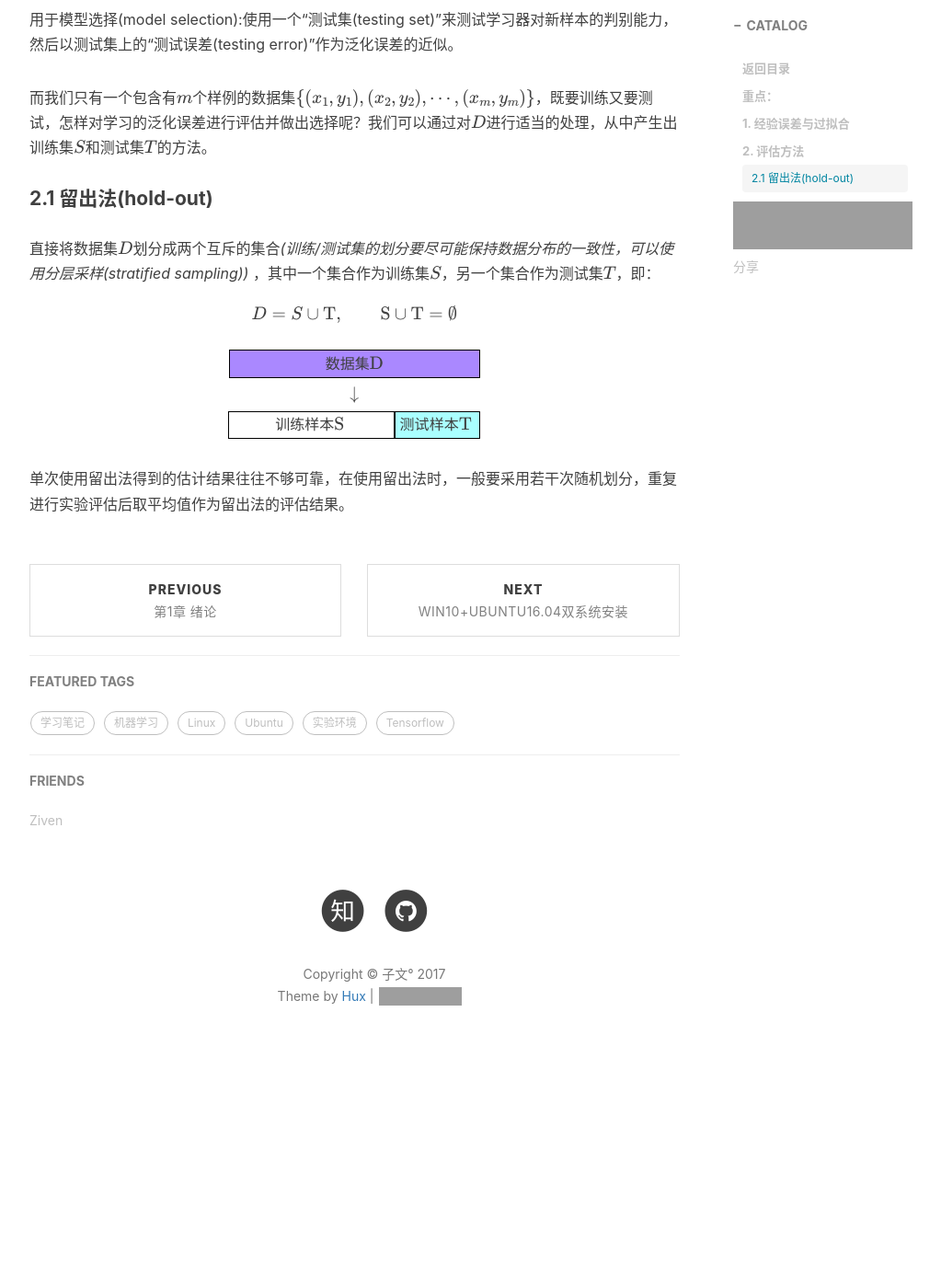
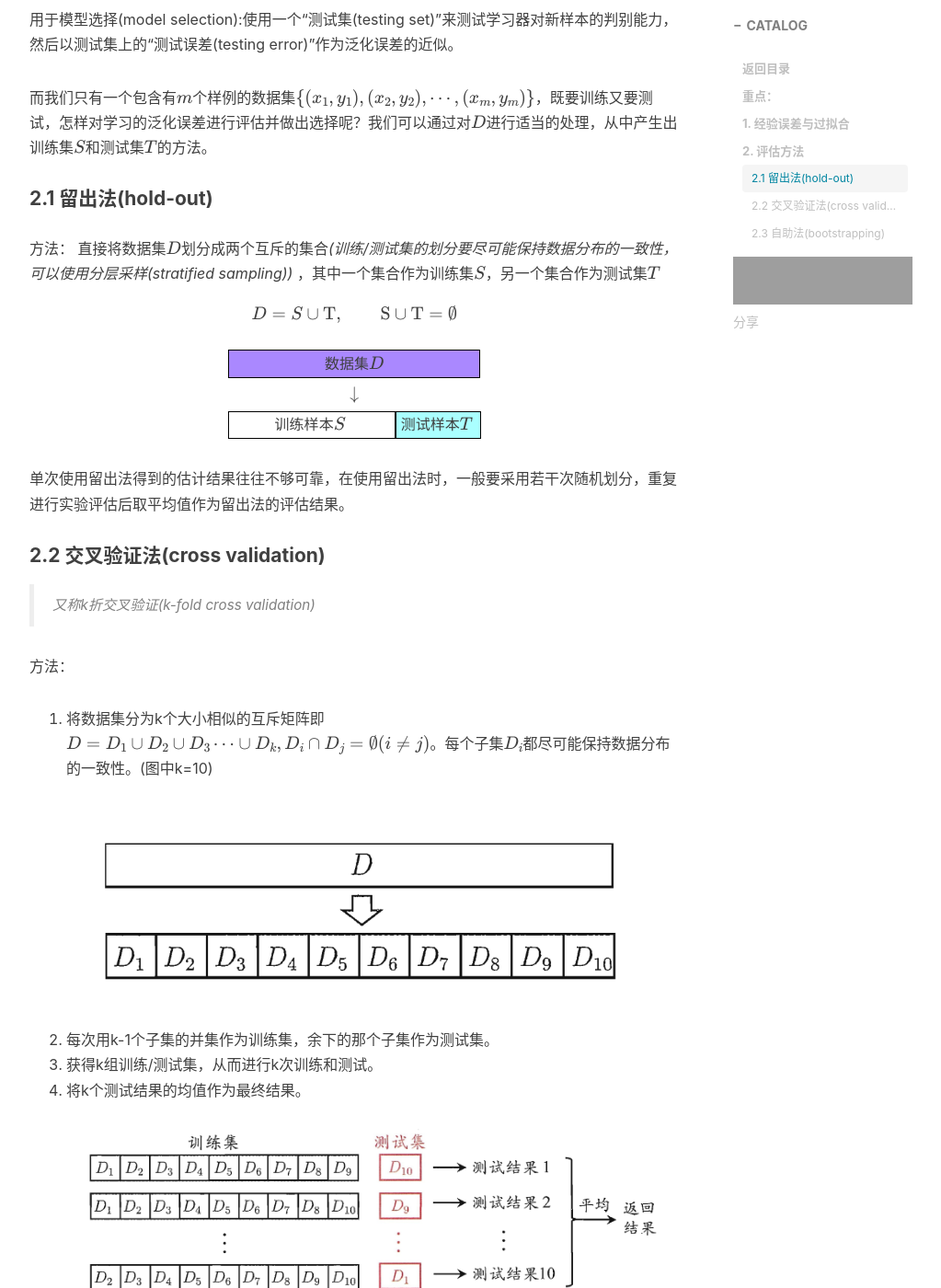
Before and after one commit to zivenyang/zivenyang.github.io, a Jekyll site: the page built from _posts/zzh-mathine-learning/2017-07-21-zzh-ml-chapter-2.markdown, in a window 1280 px wide and 1400 px high, scrolled down 1182 px. Shown: the whole window at 92% size, without its empty margins (233-1256 px from the left). Built offline with Jekyll 4.4.1, drawn with Linux system fonts in a browser that asks for light colours; nearby versions of some CDN libraries; formulas are drawn with MathJax 3; comment, search, counter and statistics services are not loaded; before the commit the page ends 2369 px from its top, so only the background shows below that; some of the changed text lies outside the part shown; grey boxes are pictures that could not be loaded.

Commit message:
update zzh-ch2

```diff
--- a/_posts/zzh-mathine-learning/2017-07-21-zzh-ml-chapter-2.markdown
+++ b/_posts/zzh-mathine-learning/2017-07-21-zzh-ml-chapter-2.markdown
@@ -17,7 +17,7 @@
 
 ## 重点：
 ### 1. 经验误差与过拟合
-错误率(error rate): \\\(E=\frac{a}{m}\\\)
+错误率(error rate): \\(E=\frac{a}{m}\\)
 
 精度(accuracy): \\(1-E=(1-\frac{a}{m})\times\text{100%}\\)
 
@@ -39,7 +39,8 @@
 而我们只有一个包含有\\(m\\)个样例的数据集\\(\\{(x_{1},y_{1}), (x_{2},y_{2}),\cdots,(x_{m},y_{m})\\}\\)，既要训练又要测试，怎样对学习的泛化误差进行评估并做出选择呢？我们可以通过对\\(D\\)进行适当的处理，从中产生出训练集\\(S\\)和测试集\\(T\\)的方法。
 
 #### 2.1 留出法(hold-out)
-直接将数据集\\(D\\)划分成两个互斥的集合*(训练/测试集的划分要尽可能保持数据分布的一致性，可以使用分层采样(stratified sampling))* ，其中一个集合作为训练集\\(S\\)，另一个集合作为测试集\\(T\\)，即：
+方法：
+直接将数据集\\(D\\)划分成两个互斥的集合*(训练/测试集的划分要尽可能保持数据分布的一致性，可以使用分层采样(stratified sampling))* ，其中一个集合作为训练集\\(S\\)，另一个集合作为测试集\\(T\\)
 \\[D=S\cup\text{T},\qquad\text{S}\cup\text{T}=\emptyset\\]
 
 \\[
@@ -47,23 +48,51 @@
 \bbox[#A8F,5px,border:1px solid black]
 {
   {
-  \quad\quad\quad\quad\quad\text{数据集D}\quad\quad\quad\quad\quad
+  \quad\quad\quad\quad\quad\text{数据集}D\quad\quad\quad\quad\quad
   }
 }   \\\
 \downarrow  \\\
 \bbox[white,5px,border:1px solid black]
 {
   {
-    \\;\quad\quad\text{训练样本S}\quad\quad\\;\\,
+    \\;\quad\quad\text{训练样本}S\quad\quad\\;\\,
   }
 }
 \bbox[#AFF,5px,border:1px solid black]
 {
   {
-  \text{测试样本T}\\,
+  \text{测试样本}T\\,
   }
 }
 \end{array}
 \\]
 
 单次使用留出法得到的估计结果往往不够可靠，在使用留出法时，一般要采用若干次随机划分，重复进行实验评估后取平均值作为留出法的评估结果。
+
+#### 2.2 交叉验证法(cross validation)
+> 又称k折交叉验证(k-fold cross validation)
+
+方法：
+1. 将数据集分为k个大小相似的互斥矩阵即\\(D=D_{1}\cup D_{2}\cup D_{3}\cdots\cup D_{k}, D_{i}\cap D_{j}=\emptyset(i\neq j)\\)。每个子集\\(D_{i}\\)都尽可能保持数据分布的一致性。(图中k=10)
+  ![10折交叉验证示意图1](/img/in-post/zzh-machine-learning/ch2/10-fold_cross_validation1.png)
+2. 每次用k-1个子集的并集作为训练集，余下的那个子集作为测试集。
+3. 获得k组训练/测试集，从而进行k次训练和测试。
+4. 将k个测试结果的均值作为最终结果。
+  ![10折交叉验证示意图2](/img/in-post/zzh-machine-learning/ch2/10-fold_cross_validation2.png)
+5. 为了减小因样本划分不同而引入的差别，k折交叉验证通常需要随机使用不同的划分重复p次。
+6. 最终的评估结果是这p次k折交叉验证结果的均值。
+
+留一法(Leave-One-Out,简称LOO)：
+假定数据集包含\\(m\\)个样本，若令\\(k=m\\)，则在k折交叉验证中训练集由\\(m-1\\)个样本组成，而测试集只有一个样本。
+* 优点：评估结果准确
+* 缺点：当数据集过大时，计算开销大
+
+#### 2.3 自助法(bootstrapping)
+方法：
+以自助采样(bootstrap sampling)为基础，假设给定包含\\(m\\)个样本的数据集\\(D\\)，对其拷贝放入\\(D'\\)
+1. 每次随机从\\(D\\)中挑选一个样本，将其`拷贝`放入\\(D'\\)。
+2. 将步骤1重复执行\\(m\\)次，此时我们得到了包含\\(m\\)个样本的数据集\\(D'\\)
+3. 将数据集\\(D'\\)用作训练集，\\(D\setminus D'\\)*(\\(\setminus\\)为集合减法，\\(D\\)中有而\\(D'\\)中没有的样本)* 用作测试集。
+这样的测试结果亦称包外估计(out-of-bag extimate)
+
+`自助法`在数据集较小，难以有效划分训练/测试集时很有用；而在初始数据量足够多时，`留出法`和`交叉验证法`更常用一些。
```
Also changed, not shown: img/in-post/zzh-machine-learning/ch2/10-fold_cross_validation.png (added), img/in-post/zzh-machine-learning/ch2/10-fold_cross_validation1.png (added), img/in-post/zzh-machine-learning/ch2/10-fold_cross_validation2.png (added).
